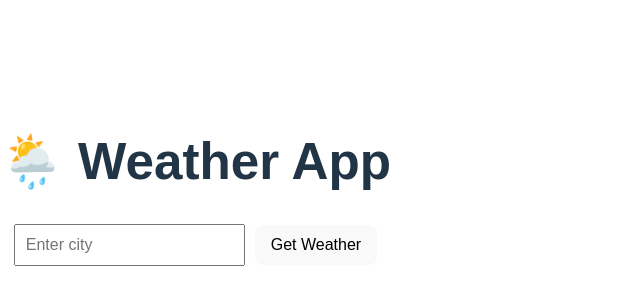
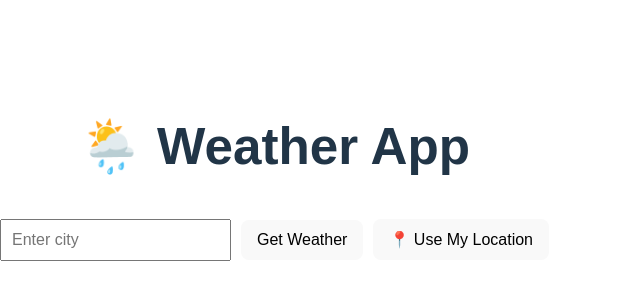
Before and after one commit to PuspenduNayak/wheather-app, a React (Vite) app in the folder frontend/: page / in a window 1280 px wide. Shown: the part 224-524 px from the top of the page, without its empty margins (0-640 px from the left). Built offline with nearby package versions, Linux system fonts and the light colour scheme.

Commit message:
Location Update

```diff
--- a/frontend/src/App.css
+++ b/frontend/src/App.css
@@ -14,6 +14,7 @@ button {
   padding: 10px 15px;
   font-size: 1rem;
   cursor: pointer;
+  margin-top: 10px;
 }
 
 .weather {
--- a/frontend/src/App.jsx
+++ b/frontend/src/App.jsx
@@ -6,7 +6,7 @@ function App() {
   const [weather, setWeather] = useState(null);
   const [error, setError] = useState('');
 
-  const fetchWeather = async () => {
+  const fetchWeatherByCity = async () => {
     try {
       const res = await fetch(`http://localhost:5000/weather?city=${city}`);
       const data = await res.json();
@@ -18,22 +18,59 @@ function App() {
         setError(data.message || 'Error fetching weather');
         setWeather(null);
       }
-    } catch (err) {
+    } catch {
       setError('Error connecting to server');
       setWeather(null);
     }
   };
 
+  const fetchWeatherByLocation = () => {
+    if (!navigator.geolocation) {
+      setError('Geolocation is not supported');
+      return;
+    }
+
+    navigator.geolocation.getCurrentPosition(
+      async (position) => {
+        const { latitude, longitude } = position.coords;
+        try {
+          const res = await fetch(`http://localhost:5000/weather?lat=${latitude}&lon=${longitude}`);
+          const data = await res.json();
+
+          if (res.ok) {
+            setWeather(data);
+            setError('');
+          } else {
+            setError(data.message || 'Error fetching weather');
+            setWeather(null);
+          }
+        } catch {
+          setError('Error connecting to server');
+          setWeather(null);
+        }
+      },
+      () => {
+        setError('Permission denied or error getting location');
+      }
+    );
+  };
+
   return (
     <div className="app">
       <h1>🌦️ Weather App</h1>
+
+      <div style={{ marginBottom: '20px' }}>
         <input
           type="text"
           placeholder="Enter city"
           value={city}
           onChange={(e) => setCity(e.target.value)}
         />
-      <button onClick={fetchWeather}>Get Weather</button>
+        <button onClick={fetchWeatherByCity}>Get Weather</button>
+        <button onClick={fetchWeatherByLocation} style={{ marginLeft: '10px' }}>
+          📍 Use My Location
+        </button>
+      </div>
 
       {error && <p className="error">{error}</p>}
 
```
Also changed, not shown: 1 other file (tests, documents, lock files or other folders). Lines whose indentation alone changed are shown as unchanged.
